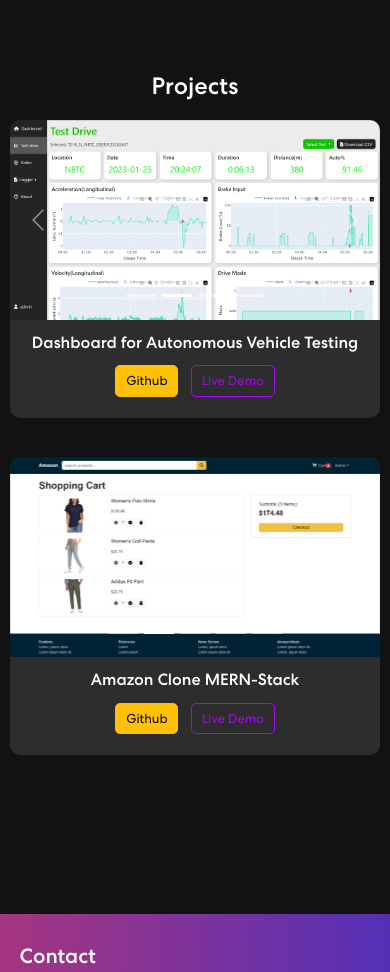
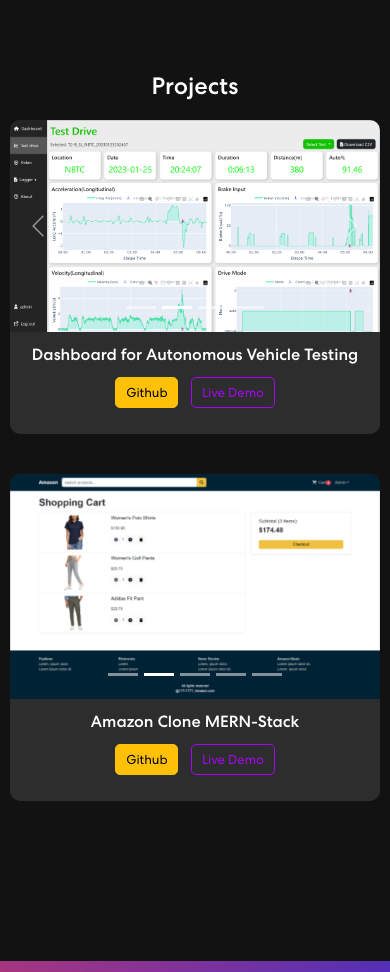
Before and after one commit to prat345/portfolio, a React (Create React App) app: page / in a window 390 px wide. Shown: the part 1240-2212 px from the top of the page. Built offline with nearby package versions, Linux system fonts and the light colour scheme.

Commit message:
carousel img

```diff
--- a/src/App.css
+++ b/src/App.css
@@ -55,10 +55,8 @@
   margin: 0;
 }
 img {
-  /* width: 100%; */
+  width: 100%;
   height: auto;
-  max-width: 100%;
-  max-height: 100%;
 }
 .btn-warning,
 .btn-warning:hover {
@@ -284,27 +282,7 @@
   border: 1px solid #c5c6cd !important;
   margin: 0 5px;
 }
-.carousel-item {
-  max-height: 260px;
-}
-@media (max-width: 576px) {
-  .carousel-item {
-    max-height: 240px;
-  }
-}
-@media (max-width: 400px) {
-  .carousel-item {
-    max-height: 200px;
-  }
-  .card p:last-child {
-    margin: 8px;
-  }
-}
-@media (max-width: 350px) {
-  .carousel-item {
-    max-height: 170px;
-  }
-}
+
 .order-odd {
   order: 6;
 }
```
